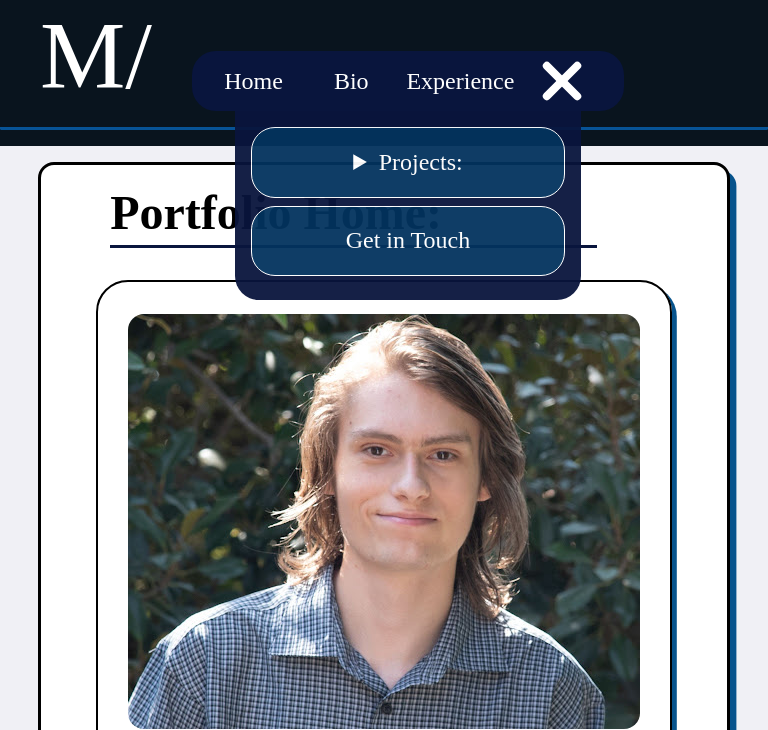
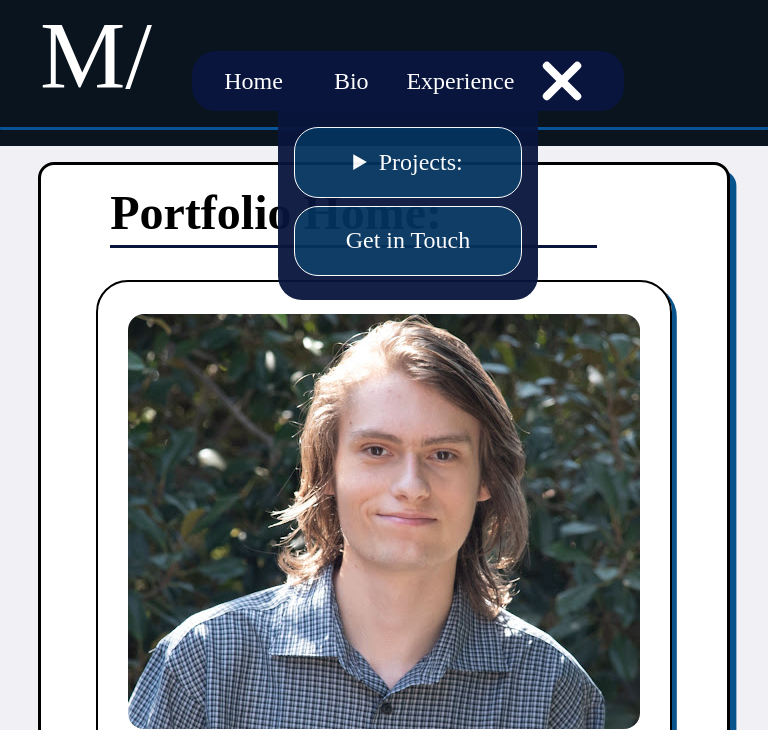
Before and after one commit to mreswick/cse134b-hw3, a plain HTML site: page index.html in a window 768 px wide. Both pictures are taken after a click on the label 569 px from the left and 81 px from the top of the page. Shown: the top 730 px of the page. Drawn offline with Linux system fonts and the light colour scheme.

Commit message:
iphone 1

```diff
--- a/Assets/styles/head_foot.css
+++ b/Assets/styles/head_foot.css
@@ -469,11 +469,11 @@ ul.mainNavigation > li {
     /* translate: -100%; */
 
     position: absolute;
-    width: 80%;
+    width: 60%;
     /* padding: 1rem; */
     top: 100%;
     /* left: 50%;  */
-    left: 10%;
+    left: 20%;
   }
   /* .hamMenu:has(input:checked) + nav.sub1mainnav { */
   input#lab:checked ~ nav.sub1mainnav {
```
